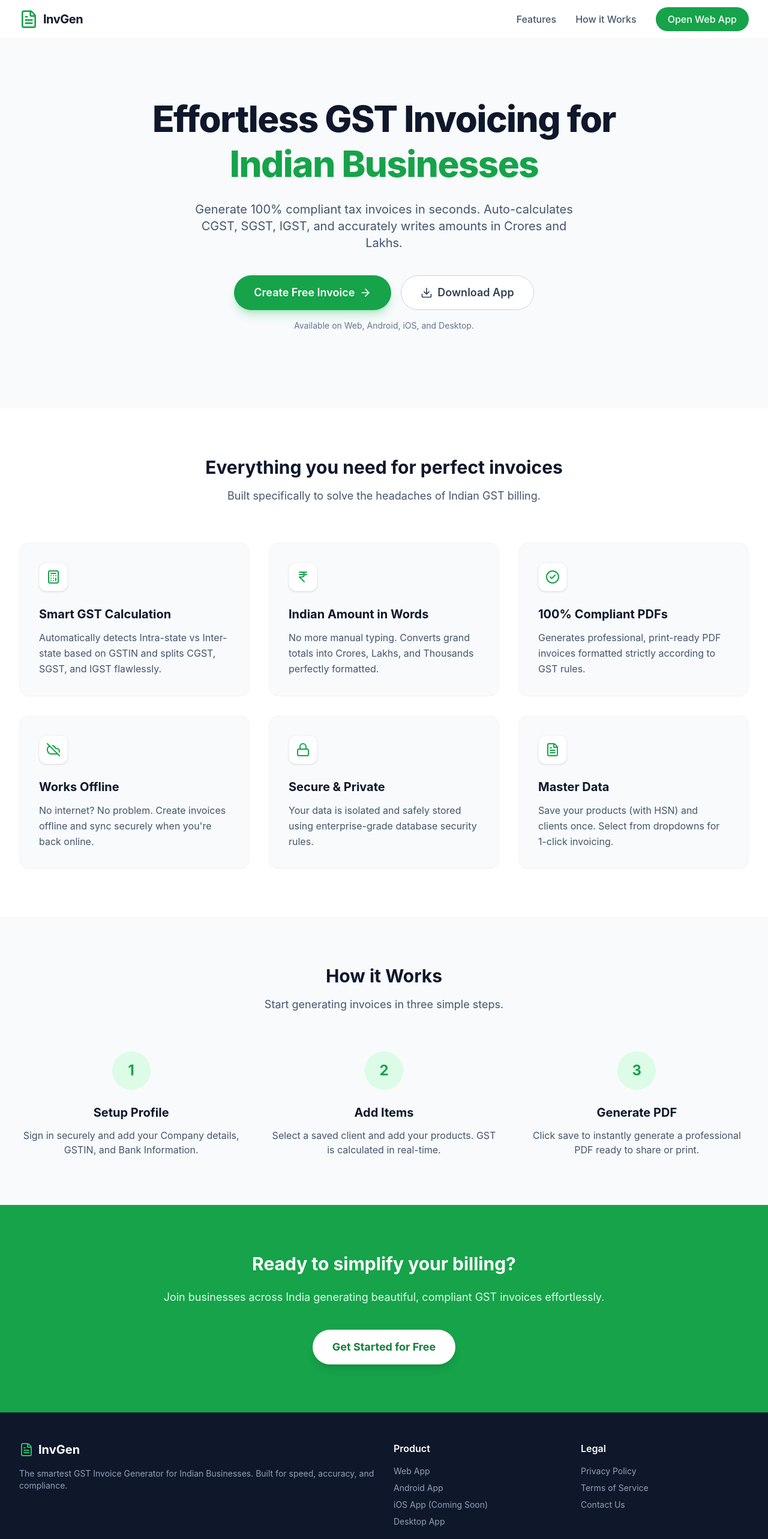
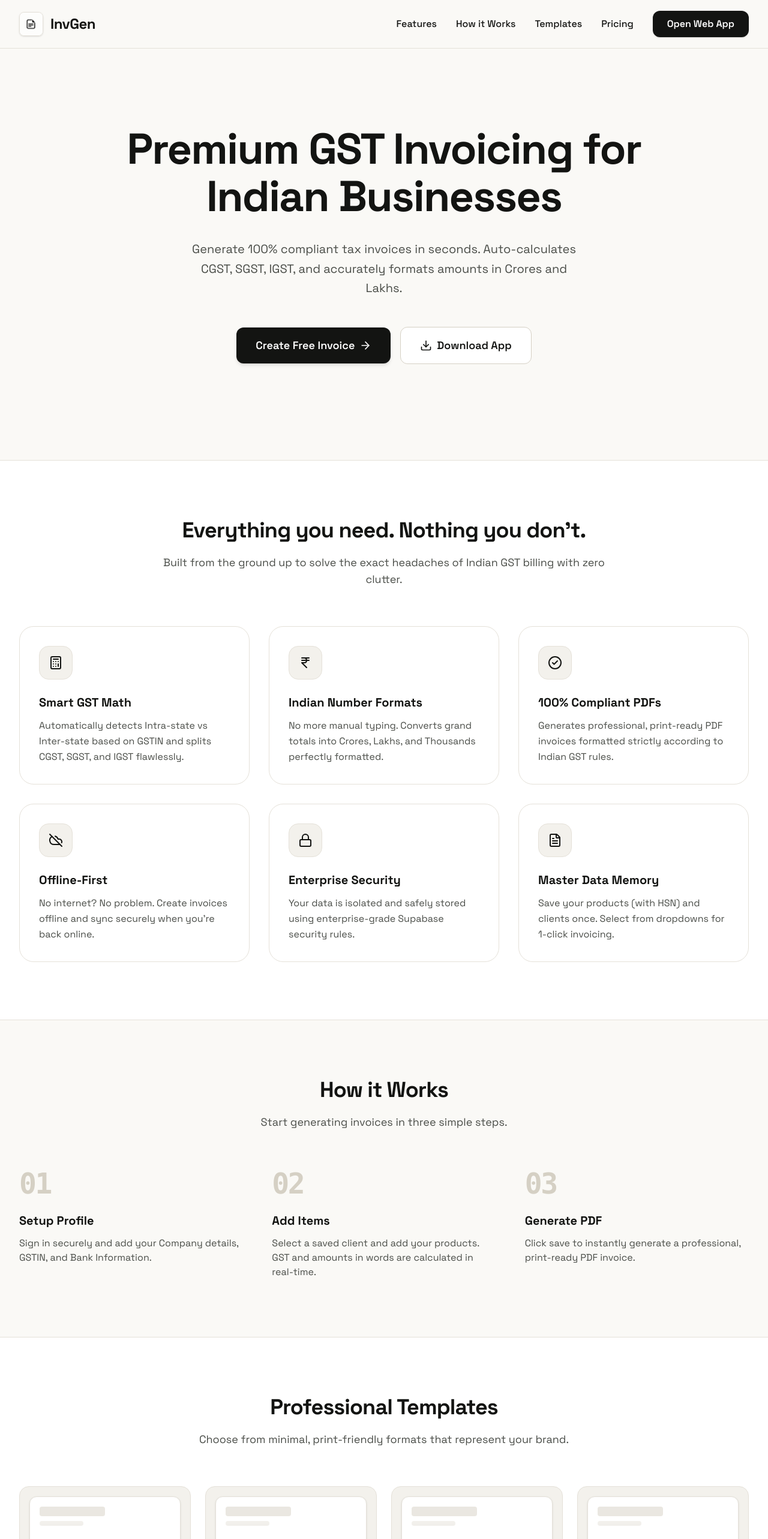
Before and after one commit to balamanikantatirunagaram-lgtm/invgen-web, a React (Vite) app: page / in a window 1280 px wide. Shown: the top 2566 px of the page at 60% size. Built offline with nearby package versions, Linux system fonts and the light colour scheme.

Commit message:
Update design system to match app and add Pricing/Templates

```diff
--- a/src/App.tsx
+++ b/src/App.tsx
@@ -1,25 +1,27 @@
 import React from 'react';
-import { FileText, Calculator, CloudOff, Lock, CheckCircle2, IndianRupee, ArrowRight, Download, Menu, X } from 'lucide-react';
+import { Calculator, CloudOff, Lock, CheckCircle2, IndianRupee, ArrowRight, Download, Menu, X, FileText, Check } from 'lucide-react';
 
 function App() {
   const [isMenuOpen, setIsMenuOpen] = React.useState(false);
 
   return (
-    <div className="min-h-screen bg-slate-50 font-sans">
+    <div className="min-h-screen font-sans">
       {/* Navigation */}
-      <nav className="bg-white sticky top-0 z-50 border-b border-slate-100">
+      <nav className="bg-bg-warm sticky top-0 z-50 border-b border-border-color">
         <div className="max-w-7xl mx-auto px-4 sm:px-6 lg:px-8">
-          <div className="flex justify-between items-center h-16">
+          <div className="flex justify-between items-center h-20">
             <div className="flex items-center">
-              <FileText className="h-8 w-8 text-brand-600" />
-              <span className="ml-2 text-xl font-bold text-slate-900 tracking-tight">InvGen</span>
+              <img src="/logo.png" alt="InvGen Logo" className="h-10 w-10 object-contain rounded-lg border border-border-color shadow-sm" />
+              <span className="ml-3 text-2xl font-bold tracking-tight">InvGen</span>
             </div>
 
             {/* Desktop Nav */}
             <div className="hidden md:flex items-center space-x-8">
-              <a href="#features" className="text-slate-600 hover:text-brand-600 font-medium">Features</a>
-              <a href="#how-it-works" className="text-slate-600 hover:text-brand-600 font-medium">How it Works</a>
-              <a href="https://app.invgen.com" className="bg-brand-600 text-white px-5 py-2 rounded-full font-medium hover:bg-brand-700 transition-colors">
+              <a href="#features" className="text-ink hover:text-ink-secondary font-medium transition-colors">Features</a>
+              <a href="#how-it-works" className="text-ink hover:text-ink-secondary font-medium transition-colors">How it Works</a>
+              <a href="#templates" className="text-ink hover:text-ink-secondary font-medium transition-colors">Templates</a>
+              <a href="#pricing" className="text-ink hover:text-ink-secondary font-medium transition-colors">Pricing</a>
+              <a href="https://app.invgen.com" className="bg-ink text-surface px-6 py-2.5 rounded-xl font-semibold hover:bg-ink-secondary transition-all shadow-sm">
                 Open Web App
               </a>
             </div>
@@ -28,9 +30,9 @@ function App() {
             <div className="md:hidden flex items-center">
               <button
                 onClick={() => setIsMenuOpen(!isMenuOpen)}
-                className="text-slate-600 hover:text-brand-600"
+                className="text-ink hover:text-ink-secondary"
               >
-                {isMenuOpen ? <X className="h-6 w-6" /> : <Menu className="h-6 w-6" />}
+                {isMenuOpen ? <X className="h-7 w-7" /> : <Menu className="h-7 w-7" />}
               </button>
             </div>
           </div>
@@ -38,10 +40,12 @@ function App() {
 
         {/* Mobile Nav */}
         {isMenuOpen && (
-          <div className="md:hidden bg-white border-b border-slate-100 px-4 py-4 space-y-4">
-            <a href="#features" className="block text-slate-600 font-medium">Features</a>
-            <a href="#how-it-works" className="block text-slate-600 font-medium">How it Works</a>
-            <a href="https://app.invgen.com" className="block w-full text-center bg-brand-600 text-white px-5 py-2 rounded-lg font-medium hover:bg-brand-700">
+          <div className="md:hidden bg-surface border-b border-border-color px-4 py-4 space-y-4">
+            <a href="#features" className="block text-ink font-medium">Features</a>
+            <a href="#how-it-works" className="block text-ink font-medium">How it Works</a>
+            <a href="#templates" className="block text-ink font-medium">Templates</a>
+            <a href="#pricing" className="block text-ink font-medium">Pricing</a>
+            <a href="https://app.invgen.com" className="block w-full text-center bg-ink text-surface px-5 py-3 rounded-xl font-medium">
               Open Web App
             </a>
           </div>
@@ -49,65 +53,64 @@ function App() {
       </nav>
 
       {/* Hero Section */}
-      <section className="pt-16 pb-24 lg:pt-24 lg:pb-32 overflow-hidden">
-        <div className="max-w-7xl mx-auto px-4 sm:px-6 lg:px-8 relative">
+      <section className="pt-20 pb-28 lg:pt-32 lg:pb-40 overflow-hidden relative">
+        <div className="max-w-7xl mx-auto px-4 sm:px-6 lg:px-8 relative z-10">
           <div className="text-center max-w-4xl mx-auto">
-            <h1 className="text-4xl md:text-5xl lg:text-6xl font-extrabold text-slate-900 leading-tight tracking-tight">
-              Effortless GST Invoicing for <span className="text-brand-600">Indian Businesses</span>
+            <h1 className="text-5xl md:text-6xl lg:text-7xl font-bold leading-[1.1] tracking-tight">
+              Premium GST Invoicing for Indian Businesses
             </h1>
-            <p className="mt-6 text-lg md:text-xl text-slate-600 max-w-2xl mx-auto">
-              Generate 100% compliant tax invoices in seconds. Auto-calculates CGST, SGST, IGST, and accurately writes amounts in Crores and Lakhs.
+            <p className="mt-8 text-xl text-ink-secondary max-w-2xl mx-auto leading-relaxed">
+              Generate 100% compliant tax invoices in seconds. Auto-calculates CGST, SGST, IGST, and accurately formats amounts in Crores and Lakhs.
             </p>
-            <div className="mt-10 flex flex-col sm:flex-row justify-center items-center gap-4">
-              <a href="https://app.invgen.com" className="w-full sm:w-auto px-8 py-3.5 border border-transparent text-base font-semibold rounded-full text-white bg-brand-600 hover:bg-brand-700 md:text-lg flex items-center justify-center shadow-lg shadow-brand-500/30 transition-all">
+            <div className="mt-12 flex flex-col sm:flex-row justify-center items-center gap-4">
+              <a href="https://app.invgen.com" className="w-full sm:w-auto px-8 py-4 text-lg font-semibold rounded-xl text-surface bg-ink hover:bg-ink-secondary flex items-center justify-center transition-all shadow-md">
                 Create Free Invoice <ArrowRight className="ml-2 h-5 w-5" />
               </a>
-              <a href="#download" className="w-full sm:w-auto px-8 py-3.5 border border-slate-300 text-base font-semibold rounded-full text-slate-700 bg-white hover:bg-slate-50 md:text-lg flex items-center justify-center transition-all">
+              <a href="#download" className="w-full sm:w-auto px-8 py-4 border border-border-strong text-lg font-semibold rounded-xl text-ink bg-surface hover:bg-surface-soft flex items-center justify-center transition-all">
                 <Download className="mr-2 h-5 w-5" /> Download App
               </a>
             </div>
-            <p className="mt-4 text-sm text-slate-500">Available on Web, Android, iOS, and Desktop.</p>
           </div>
         </div>
       </section>
 
       {/* Features Section */}
-      <section id="features" className="py-20 bg-white">
+      <section id="features" className="py-24 bg-surface border-y border-border-color">
         <div className="max-w-7xl mx-auto px-4 sm:px-6 lg:px-8">
-          <div className="text-center mb-16">
-            <h2 className="text-3xl font-bold text-slate-900">Everything you need for perfect invoices</h2>
-            <p className="mt-4 text-lg text-slate-600">Built specifically to solve the headaches of Indian GST billing.</p>
+          <div className="text-center mb-16 max-w-3xl mx-auto">
+            <h2 className="text-4xl font-bold tracking-tight">Everything you need. Nothing you don't.</h2>
+            <p className="mt-5 text-lg text-ink-secondary">Built from the ground up to solve the exact headaches of Indian GST billing with zero clutter.</p>
           </div>
 
           <div className="grid md:grid-cols-2 lg:grid-cols-3 gap-8">
             <FeatureCard
-              icon={<Calculator className="h-6 w-6 text-brand-600" />}
-              title="Smart GST Calculation"
+              icon={<Calculator className="h-6 w-6 text-ink" />}
+              title="Smart GST Math"
               description="Automatically detects Intra-state vs Inter-state based on GSTIN and splits CGST, SGST, and IGST flawlessly."
             />
             <FeatureCard
-              icon={<IndianRupee className="h-6 w-6 text-brand-600" />}
-              title="Indian Amount in Words"
+              icon={<IndianRupee className="h-6 w-6 text-ink" />}
+              title="Indian Number Formats"
               description="No more manual typing. Converts grand totals into Crores, Lakhs, and Thousands perfectly formatted."
             />
             <FeatureCard
-              icon={<CheckCircle2 className="h-6 w-6 text-brand-600" />}
+              icon={<CheckCircle2 className="h-6 w-6 text-ink" />}
               title="100% Compliant PDFs"
-              description="Generates professional, print-ready PDF invoices formatted strictly according to GST rules."
+              description="Generates professional, print-ready PDF invoices formatted strictly according to Indian GST rules."
             />
             <FeatureCard
-              icon={<CloudOff className="h-6 w-6 text-brand-600" />}
-              title="Works Offline"
+              icon={<CloudOff className="h-6 w-6 text-ink" />}
+              title="Offline-First"
               description="No internet? No problem. Create invoices offline and sync securely when you're back online."
             />
             <FeatureCard
-              icon={<Lock className="h-6 w-6 text-brand-600" />}
-              title="Secure & Private"
-              description="Your data is isolated and safely stored using enterprise-grade database security rules."
+              icon={<Lock className="h-6 w-6 text-ink" />}
+              title="Enterprise Security"
+              description="Your data is isolated and safely stored using enterprise-grade Supabase security rules."
             />
             <FeatureCard
-              icon={<FileText className="h-6 w-6 text-brand-600" />}
-              title="Master Data"
+              icon={<FileText className="h-6 w-6 text-ink" />}
+              title="Master Data Memory"
               description="Save your products (with HSN) and clients once. Select from dropdowns for 1-click invoicing."
             />
           </div>
@@ -115,75 +118,139 @@ function App() {
       </section>
 
       {/* How it Works Section */}
-      <section id="how-it-works" className="py-20 bg-slate-50">
+      <section id="how-it-works" className="py-24 bg-bg-warm">
         <div className="max-w-7xl mx-auto px-4 sm:px-6 lg:px-8">
           <div className="text-center mb-16">
-            <h2 className="text-3xl font-bold text-slate-900">How it Works</h2>
-            <p className="mt-4 text-lg text-slate-600">Start generating invoices in three simple steps.</p>
+            <h2 className="text-4xl font-bold tracking-tight">How it Works</h2>
+            <p className="mt-5 text-lg text-ink-secondary">Start generating invoices in three simple steps.</p>
           </div>
 
-          <div className="grid md:grid-cols-3 gap-12 text-center">
+          <div className="grid md:grid-cols-3 gap-12">
             <StepCard
-              step="1"
+              step="01"
               title="Setup Profile"
               description="Sign in securely and add your Company details, GSTIN, and Bank Information."
             />
             <StepCard
-              step="2"
+              step="02"
               title="Add Items"
-              description="Select a saved client and add your products. GST is calculated in real-time."
+              description="Select a saved client and add your products. GST and amounts in words are calculated in real-time."
             />
             <StepCard
-              step="3"
+              step="03"
               title="Generate PDF"
-              description="Click save to instantly generate a professional PDF ready to share or print."
+              description="Click save to instantly generate a professional, print-ready PDF invoice."
             />
           </div>
         </div>
       </section>
 
+      {/* Templates Section */}
+      <section id="templates" className="py-24 bg-surface border-y border-border-color">
+        <div className="max-w-7xl mx-auto px-4 sm:px-6 lg:px-8">
+          <div className="text-center mb-16">
+            <h2 className="text-4xl font-bold tracking-tight">Professional Templates</h2>
+            <p className="mt-5 text-lg text-ink-secondary">Choose from minimal, print-friendly formats that represent your brand.</p>
+          </div>
+          <div className="grid md:grid-cols-2 lg:grid-cols-4 gap-6">
+            {[1, 2, 3, 4].map((i) => (
+              <div key={i} className="rounded-2xl border border-border-color bg-surface-soft p-4 flex flex-col items-center group cursor-pointer hover:border-ink transition-colors">
+                <div className="w-full aspect-[1/1.4] bg-surface rounded-xl shadow-sm border border-border-color mb-4 overflow-hidden relative">
+                   <div className="absolute inset-0 flex flex-col p-4 opacity-50">
+                     <div className="h-4 w-1/2 bg-border-strong rounded mb-2"></div>
+                     <div className="h-2 w-1/3 bg-border-color rounded mb-8"></div>
+                     <div className="flex-1 border border-border-color rounded bg-bg-warm/50"></div>
+                   </div>
+                </div>
+                <h3 className="font-semibold text-ink">Template 0{i}</h3>
+              </div>
+            ))}
+          </div>
+        </div>
+      </section>
+
+      {/* Pricing Section */}
+      <section id="pricing" className="py-24 bg-bg-warm">
+        <div className="max-w-7xl mx-auto px-4 sm:px-6 lg:px-8">
+          <div className="text-center mb-16">
+            <h2 className="text-4xl font-bold tracking-tight">Simple, Transparent Pricing</h2>
+            <p className="mt-5 text-lg text-ink-secondary">Pay only for what you use. No hidden fees.</p>
+          </div>
+
+          <div className="max-w-4xl mx-auto grid md:grid-cols-2 gap-8">
+            <div className="bg-surface border border-border-color rounded-3xl p-10 shadow-sm flex flex-col">
+              <h3 className="text-2xl font-bold mb-2">Free Tier</h3>
+              <p className="text-ink-secondary mb-6">Perfect for freelancers and small businesses.</p>
+              <div className="text-4xl font-bold mb-8">₹0 <span className="text-lg text-ink-tertiary font-normal">/month</span></div>
+              <ul className="space-y-4 mb-10 flex-1">
+                <li className="flex items-center"><Check className="h-5 w-5 text-ink mr-3" /> Up to 20 invoices/month</li>
+                <li className="flex items-center"><Check className="h-5 w-5 text-ink mr-3" /> Standard Template</li>
+                <li className="flex items-center"><Check className="h-5 w-5 text-ink mr-3" /> PDF Export</li>
+                <li className="flex items-center"><Check className="h-5 w-5 text-ink mr-3" /> Offline Mode</li>
+              </ul>
+              <a href="#" className="block w-full py-4 text-center rounded-xl border border-border-strong font-semibold hover:bg-surface-soft transition-colors">Current Plan</a>
+            </div>
+
+            <div className="bg-ink text-surface rounded-3xl p-10 shadow-xl flex flex-col relative overflow-hidden">
+              <div className="absolute top-0 right-0 bg-surface text-ink text-xs font-bold px-4 py-1.5 rounded-bl-xl uppercase tracking-wider">Most Popular</div>
+              <h3 className="text-2xl font-bold mb-2">Pro</h3>
+              <p className="text-ink-tertiary mb-6">For growing businesses with higher volume.</p>
+              <div className="text-4xl font-bold mb-8">₹499 <span className="text-lg text-ink-tertiary font-normal">/month</span></div>
+              <ul className="space-y-4 mb-10 flex-1">
+                <li className="flex items-center"><Check className="h-5 w-5 text-surface mr-3" /> Unlimited invoices</li>
+                <li className="flex items-center"><Check className="h-5 w-5 text-surface mr-3" /> All Premium Templates</li>
+                <li className="flex items-center"><Check className="h-5 w-5 text-surface mr-3" /> Custom Logo Uploads</li>
+                <li className="flex items-center"><Check className="h-5 w-5 text-surface mr-3" /> Priority Support</li>
+              </ul>
+              <a href="#" className="block w-full py-4 text-center rounded-xl bg-surface text-ink font-semibold hover:bg-surface-soft transition-colors">Upgrade to Pro</a>
+            </div>
+          </div>
+        </div>
+      </section>
+
       {/* CTA Section */}
-      <section className="py-20 bg-brand-600">
+      <section className="py-24 bg-surface border-y border-border-color">
         <div className="max-w-4xl mx-auto px-4 sm:px-6 lg:px-8 text-center">
-          <h2 className="text-3xl font-bold text-white mb-6">Ready to simplify your billing?</h2>
-          <p className="text-brand-100 text-lg mb-10">Join businesses across India generating beautiful, compliant GST invoices effortlessly.</p>
-          <a href="https://app.invgen.com" className="inline-flex items-center px-8 py-3.5 border border-transparent text-lg font-bold rounded-full text-brand-700 bg-white hover:bg-brand-50 shadow-lg transition-colors">
+          <h2 className="text-4xl font-bold tracking-tight mb-6">Ready to simplify your billing?</h2>
+          <p className="text-ink-secondary text-xl mb-10">Join businesses across India generating beautiful, compliant GST invoices effortlessly.</p>
+          <a href="https://app.invgen.com" className="inline-flex items-center px-8 py-4 font-bold rounded-xl text-surface bg-ink hover:bg-ink-secondary shadow-md transition-all text-lg">
             Get Started for Free
           </a>
         </div>
       </section>
 
       {/* Footer */}
-      <footer className="bg-slate-900 text-slate-400 py-12">
+      <footer className="bg-bg-warm py-16">
         <div className="max-w-7xl mx-auto px-4 sm:px-6 lg:px-8">
-          <div className="grid md:grid-cols-4 gap-8">
+          <div className="grid md:grid-cols-4 gap-12 md:gap-8">
             <div className="col-span-2">
-              <div className="flex items-center text-white mb-4">
-                <FileText className="h-6 w-6 text-brand-500" />
-                <span className="ml-2 text-xl font-bold">InvGen</span>
+              <div className="flex items-center mb-6">
+                <img src="/logo.png" alt="InvGen Logo" className="h-8 w-8 object-contain rounded-md border border-border-color shadow-sm grayscale" />
+                <span className="ml-3 text-xl font-bold">InvGen</span>
               </div>
-              <p className="text-sm">The smartest GST Invoice Generator for Indian Businesses. Built for speed, accuracy, and compliance.</p>
+              <p className="text-ink-secondary max-w-sm">The smartest GST Invoice Generator for Indian Businesses. Built for speed, accuracy, and compliance.</p>
             </div>
             <div>
-              <h3 className="text-white font-semibold mb-4">Product</h3>
-              <ul className="space-y-2 text-sm">
-                <li><a href="https://app.invgen.com" className="hover:text-white">Web App</a></li>
-                <li><a href="#download" className="hover:text-white">Android App</a></li>
-                <li><a href="#download" className="hover:text-white">iOS App (Coming Soon)</a></li>
-                <li><a href="#download" className="hover:text-white">Desktop App</a></li>
+              <h3 className="font-semibold text-ink mb-6 uppercase tracking-wider text-sm">Product</h3>
+              <ul className="space-y-3">
+                <li><a href="https://app.invgen.com" className="text-ink-secondary hover:text-ink transition-colors">Web App</a></li>
+                <li><a href="#download" className="text-ink-secondary hover:text-ink transition-colors">Android App</a></li>
+                <li><a href="#download" className="text-ink-secondary hover:text-ink transition-colors">iOS App</a></li>
+                <li><a href="#download" className="text-ink-secondary hover:text-ink transition-colors">Desktop App</a></li>
               </ul>
             </div>
             <div>
-              <h3 className="text-white font-semibold mb-4">Legal</h3>
-              <ul className="space-y-2 text-sm">
-                <li><a href="#" className="hover:text-white">Privacy Policy</a></li>
-                <li><a href="#" className="hover:text-white">Terms of Service</a></li>
-                <li><a href="#" className="hover:text-white">Contact Us</a></li>
+              <h3 className="font-semibold text-ink mb-6 uppercase tracking-wider text-sm">Legal</h3>
+              <ul className="space-y-3">
+                <li><a href="#" className="text-ink-secondary hover:text-ink transition-colors">Privacy Policy</a></li>
+                <li><a href="#" className="text-ink-secondary hover:text-ink transition-colors">Terms of Service</a></li>
+                <li><a href="#" className="text-ink-secondary hover:text-ink transition-colors">Contact Us</a></li>
               </ul>
             </div>
           </div>
-          <div className="mt-12 pt-8 border-t border-slate-800 text-sm text-center">
-            &copy; {new Date().getFullYear()} InvGen. All rights reserved.
+          <div className="mt-16 pt-8 border-t border-border-color text-ink-tertiary flex flex-col md:flex-row justify-between items-center">
+            <p>&copy; {new Date().getFullYear()} InvGen. All rights reserved.</p>
+            <p className="mt-2 md:mt-0">Built in India</p>
           </div>
         </div>
       </footer>
@@ -193,24 +260,24 @@ function App() {
 
 function FeatureCard({ icon, title, description }: { icon: React.ReactNode, title: string, description: string }) {
   return (
-    <div className="bg-slate-50 rounded-2xl p-8 border border-slate-100 hover:shadow-md transition-shadow">
-      <div className="bg-white w-12 h-12 rounded-xl flex items-center justify-center shadow-sm border border-slate-100 mb-6">
+    <div className="bg-surface rounded-3xl p-8 border border-border-color hover:shadow-xl hover:shadow-ink/5 transition-all group">
+      <div className="w-14 h-14 rounded-2xl bg-surface-soft border border-border-color flex items-center justify-center mb-6 group-hover:scale-110 transition-transform">
         {icon}
       </div>
-      <h3 className="text-xl font-bold text-slate-900 mb-3">{title}</h3>
-      <p className="text-slate-600 leading-relaxed">{description}</p>
+      <h3 className="text-xl font-bold text-ink mb-3">{title}</h3>
+      <p className="text-ink-secondary leading-relaxed">{description}</p>
     </div>
   );
 }
 
 function StepCard({ step, title, description }: { step: string, title: string, description: string }) {
   return (
-    <div className="relative">
-      <div className="w-16 h-16 mx-auto bg-brand-100 text-brand-600 rounded-full flex items-center justify-center text-2xl font-bold mb-6">
+    <div className="relative text-center md:text-left flex flex-col items-center md:items-start">
+      <div className="text-5xl font-extrabold text-border-strong mb-6 font-mono tracking-tighter">
         {step}
       </div>
-      <h3 className="text-xl font-bold text-slate-900 mb-3">{title}</h3>
-      <p className="text-slate-600">{description}</p>
+      <h3 className="text-xl font-bold text-ink mb-3">{title}</h3>
+      <p className="text-ink-secondary">{description}</p>
     </div>
   );
 }
--- a/src/index.css
+++ b/src/index.css
@@ -1,16 +1,23 @@
+@import url('https://fonts.googleapis.com/css2?family=Space+Grotesk:wght@400;500;600;700&display=swap');
 @import "tailwindcss";
 
 @theme {
-  --color-brand-50: #f0fdf4;
-  --color-brand-100: #dcfce7;
-  --color-brand-500: #22c55e;
-  --color-brand-600: #16a34a;
-  --color-brand-700: #15803d;
-  --color-brand-900: #14532d;
+  --color-bg-warm: #FAF9F6;
+  --color-surface: #FFFFFF;
+  --color-surface-soft: #F3F1EC;
+  --color-ink: #131412;
+  --color-ink-secondary: #4A4D48;
+  --color-ink-tertiary: #8A8D88;
+  --color-border-color: #E5E1D9;
+  --color-border-strong: #D5D0C4;
+  --color-success: #1A7F4B;
+  --color-success-bg: #E7F3EC;
+
+  --font-sans: 'Space Grotesk', sans-serif;
 }
 
 @layer base {
   body {
-    @apply text-slate-800 antialiased;
+    @apply bg-bg-warm text-ink antialiased font-sans;
   }
 }
```
Also changed, not shown: public/logo.png (added).
